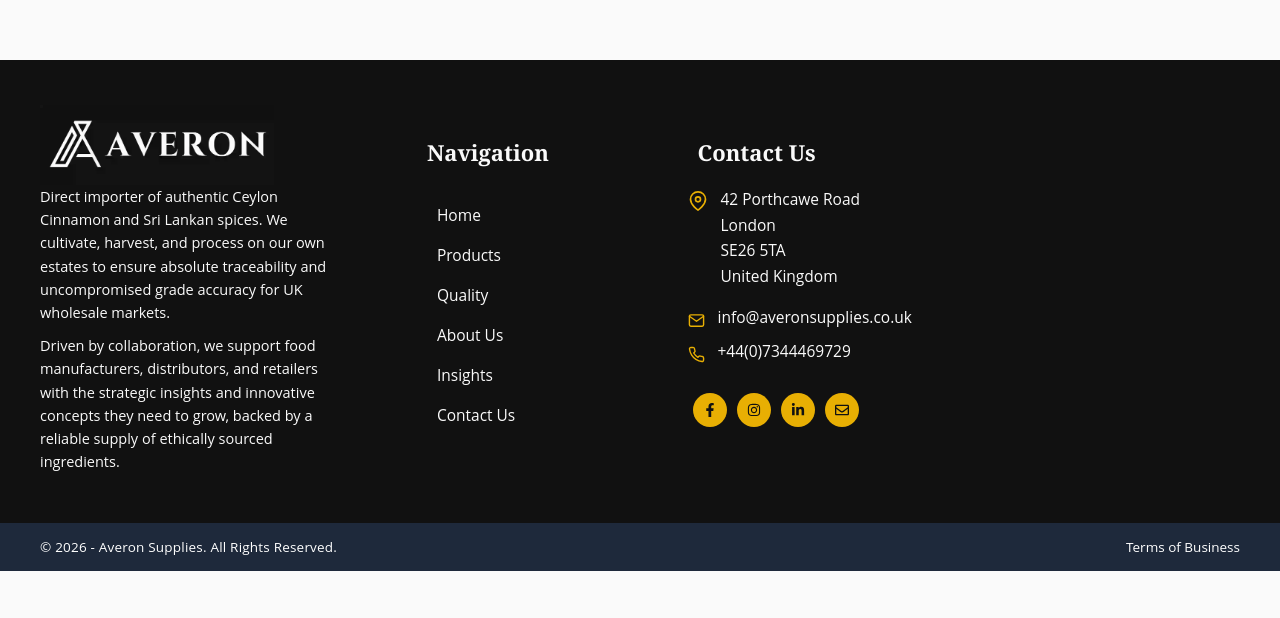
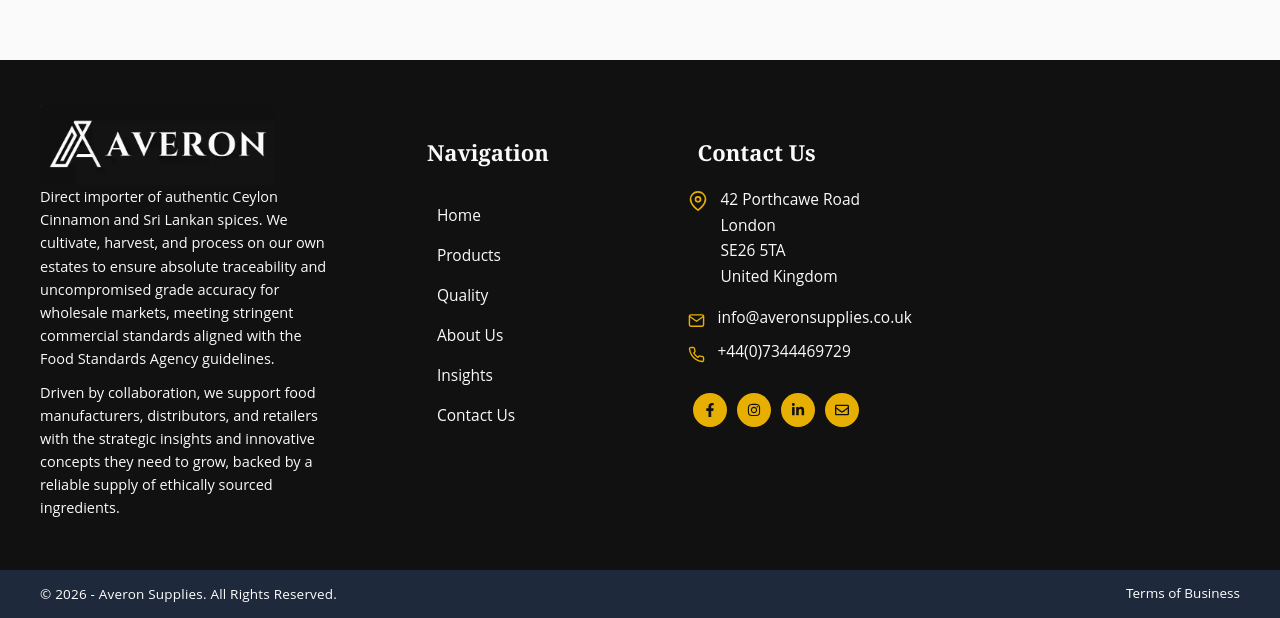
Before and after one commit to AkilaDee/Averon, a React (Vite) app in the folder Averon-FE/: page /sale in a window 1280 px wide. Shown: the part 1146-1764 px from the top of the page. Before the commit the page ends 1717 px from the top, so only its background shows below. Built offline with nearby package versions, Linux system fonts and the light colour scheme; no server answers.

Commit message:
content enhancing removing

```diff
--- a/Averon-FE/src/Components/Footer/Footer.jsx
+++ b/Averon-FE/src/Components/Footer/Footer.jsx
@@ -20,9 +20,7 @@ const Footer = () => {
               width="234"
               height="80" />
             <p className="footer-bio-text">
-              Direct importer of authentic Ceylon Cinnamon and Sri Lankan spices.
-              We cultivate, harvest, and process on our own estates to ensure absolute traceability
-               and uncompromised grade accuracy for UK wholesale markets.
+              <p>Direct importer of authentic Ceylon Cinnamon and Sri Lankan spices. We cultivate, harvest, and process on our own estates to ensure absolute traceability and uncompromised grade accuracy for wholesale markets, meeting stringent commercial standards aligned with the <a href="https://www.food.gov.uk" target="_blank" rel="noopener">Food Standards Agency</a> guidelines.</p>
             </p>
             <p className="footer-bio-text">
               Driven by collaboration, we support food manufacturers, distributors,
```
